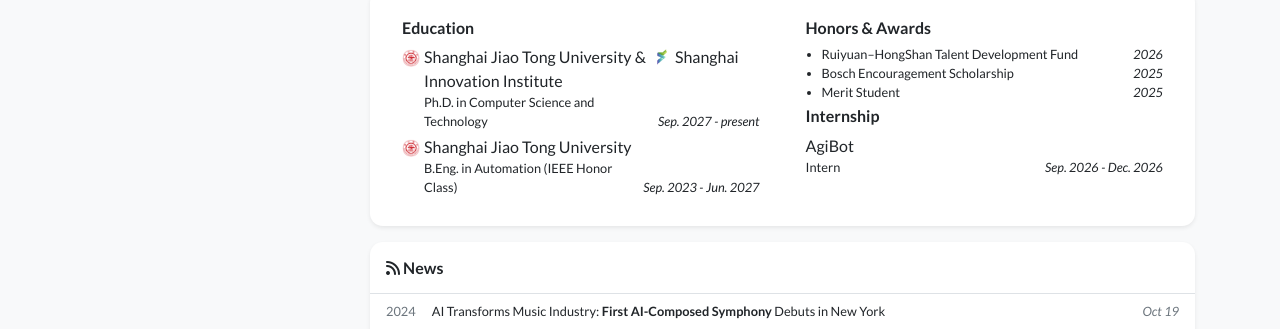
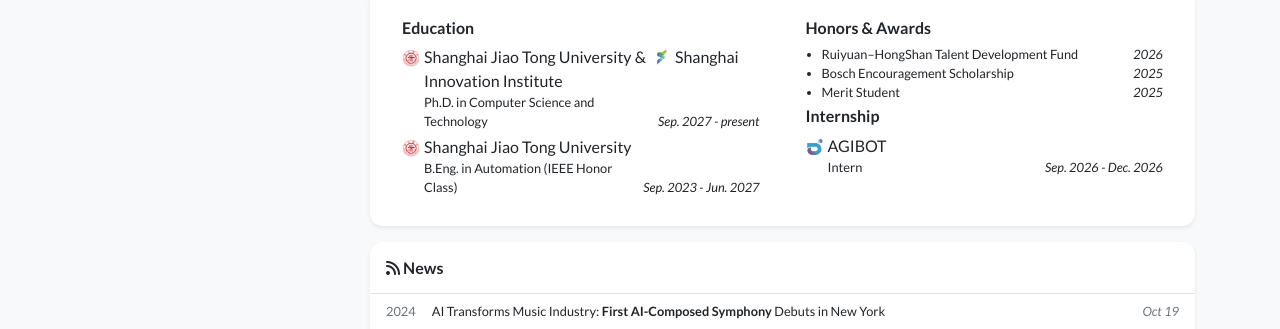
Before and after one commit to PasserbyZzz/PasserbyZzz.github.io, a Jekyll site: the page built from index.html, in a window 1280 px wide and 1387 px high. Shown: the part 542-871 px from the top of the window. Built offline with Jekyll 4.4.1, drawn with Linux system fonts in a browser that asks for light colours; nearby versions of some CDN libraries; a style sheet for code colours, icons or effects is not loaded.

Commit message:
Use AGIBOT name and logo for internship

```diff
--- a/_data/profile.yml
+++ b/_data/profile.yml
@@ -45,7 +45,8 @@ education:
   date: Sep. 2023 - Jun. 2027
 
 experience:
-- name: AgiBot
+- name: AGIBOT
+  logo: /assets/images/badges/agibot.png
   position: Intern
   date: Sep. 2026 - Dec. 2026
 
```
Also changed, not shown: assets/images/badges/agibot.png (added).
